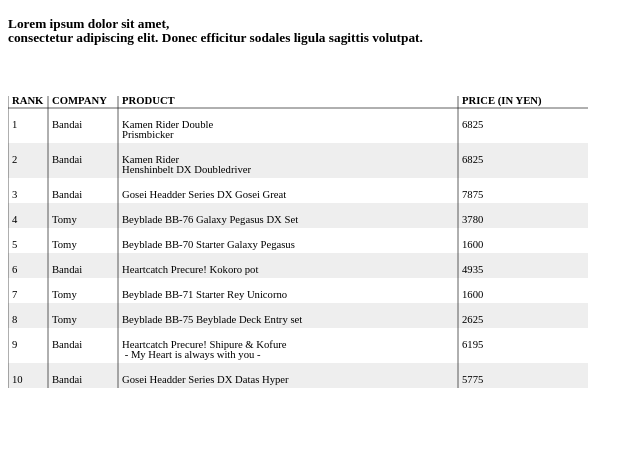
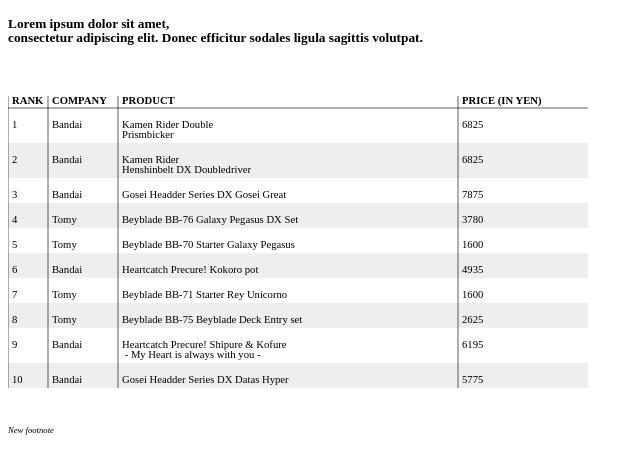
Before and after one commit to alansmithy/nar-table, a plain HTML site: page basic-table/index.html in a window 1280 px wide. Shown: the full height of the page, 0-640 px from the left. Drawn offline with nearby package versions, Linux system fonts and the light colour scheme.

Commit message:
reinstate footnote

```diff
--- a/basic-table/index.html
+++ b/basic-table/index.html
@@ -64,7 +64,7 @@
 			//title
 			const titleText = svg.append("text")
 				.attr("class","title")
-
+			//create title tspan (multiline) elements
 			titleText.selectAll("tspan")
 				.data(title.split("|"))
 				.enter()
@@ -156,9 +156,12 @@
 
 			//set the height of the svg element based on the completed table
 			svg.attr("height",function(){
-				const tableHeight = d3.select("#rows").node().getBBox().height
-				return margin.top+margin.bottom+tableHeight
+				const tableHeight = d3.select("#rows").node().getBBox().height;
+				h = margin.top+margin.bottom+tableHeight;
+				return h;
 			})
+
+
 
 			//horizontal header divider
 			svg.append("line")
@@ -188,6 +191,27 @@
 					return tableHeight+margin.top;
 				})
 
+			if (footnote){
+				var footnoteText = svg.append("text")
+					.attr("y",h-6)
+					.attr("class","source")
+					.attr("font-style","italic")
+
+					//tspan for each element
+					footnoteText.selectAll("tspan")
+					.data(footnote.split("|"))
+						.enter()
+						.append("tspan")
+						.text(function(d,i){return d;})
+						.attr("x",0)
+						.attr("y",20)
+						.attr("dy",function(d,i){return i*10;})
+
+					//now translate the group based on it's BBox
+					var footH = footnoteText.node().getBBox().height;
+					footnoteText.attr("transform","translate(0,"+(h-footH-15)+")")
+			}
+
 
 		})
 
```
